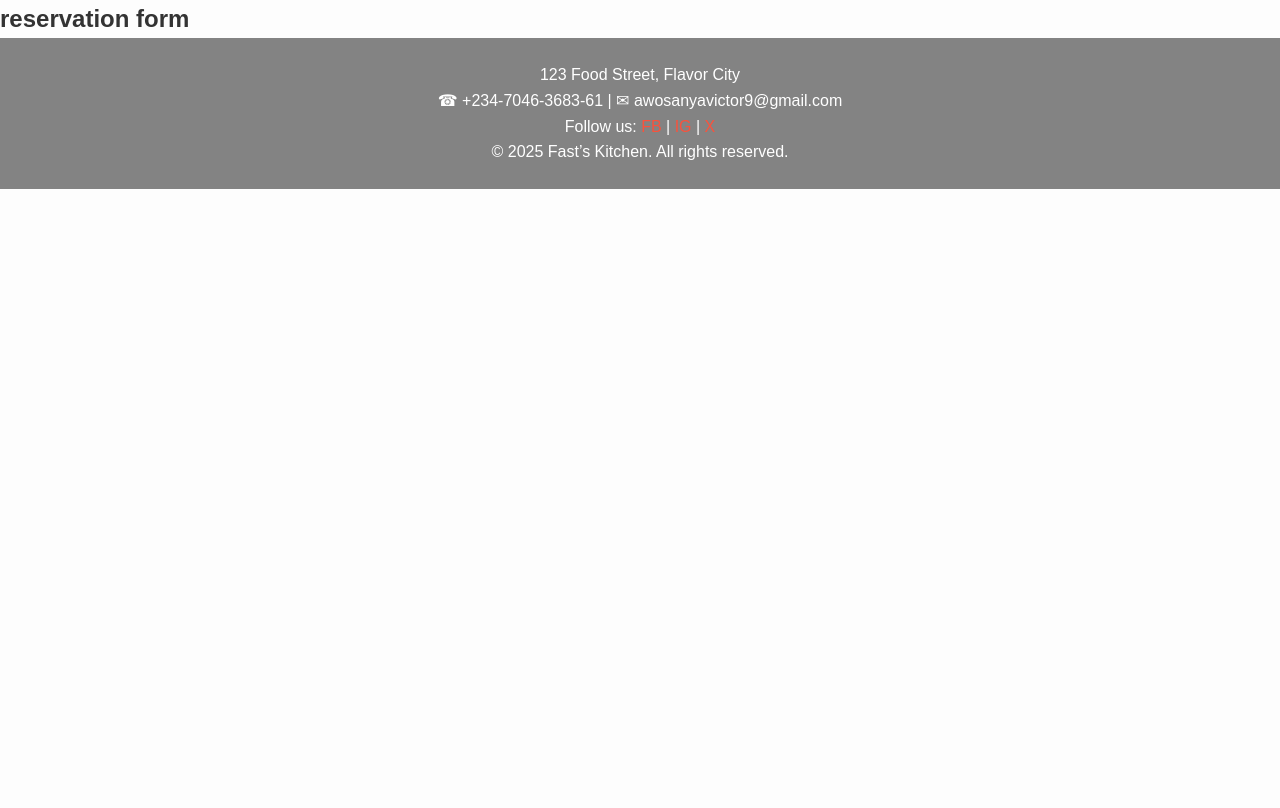
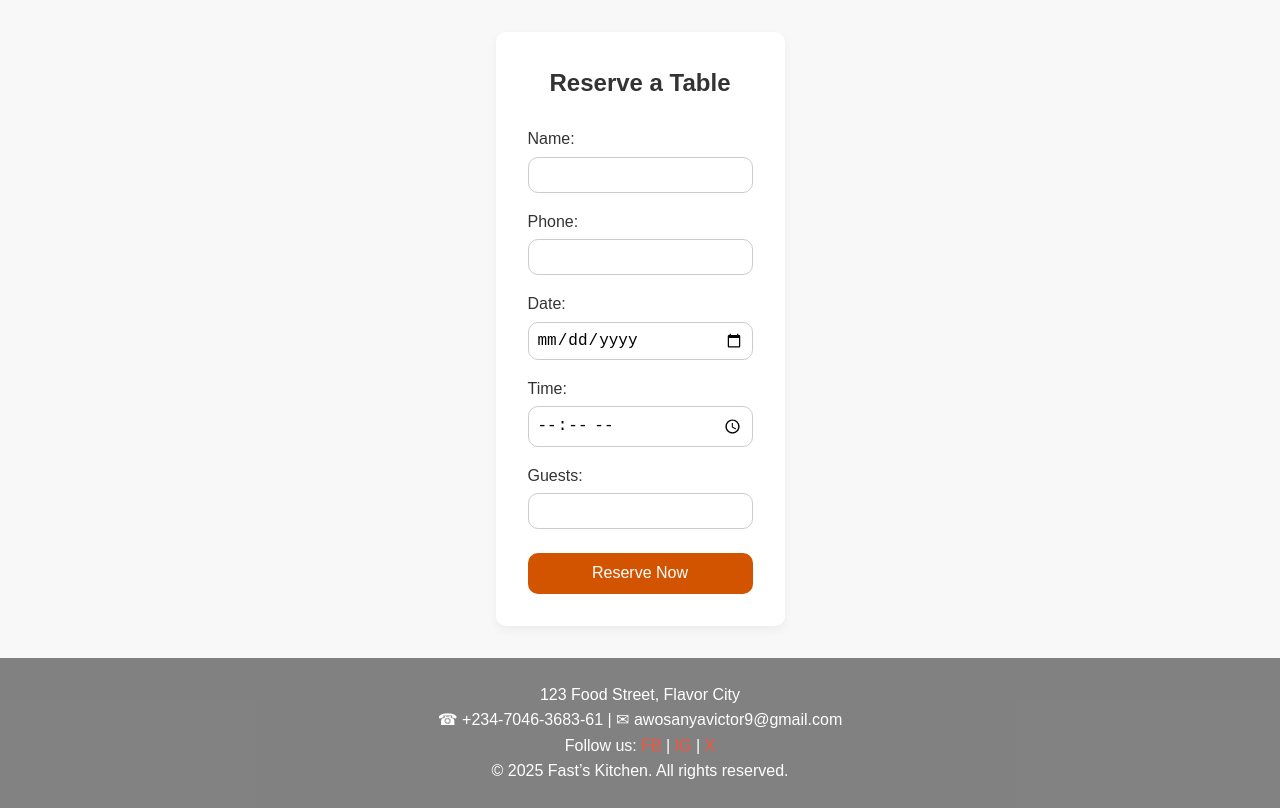
Before and after one commit to viipzy/Restaurant-Menu-Website, a plain HTML site: page reservation.html in a window 1280 px wide. Shown: the part 64-872 px from the top of the page. Before the commit the page ends 800 px from the top, so only its background shows below. Drawn offline with Linux system fonts and the light colour scheme.

Commit message:
reservation

```diff
--- a/order.scss
+++ b/order.scss
@@ -3,6 +3,14 @@ $bg-color: #f8f8f8;
 $text-color: #333;
 $border-radius: 10px;
 
+body {
+  font-family: "Poppins", sans-serif;
+  background: $bg-color;
+  color: $text-color;
+  display: flex;
+  flex-direction: column;
+  min-height: 100vh;
+}
 
 
 /* Order Section */
--- a/reservation.html
+++ b/reservation.html
@@ -3,16 +3,18 @@
     <head>
         <meta charset="utf-8">
         <meta http-equiv="X-UA-Compatible" content="IE=edge">
-        <title></title>
+        <title>Reservation</title>
         <meta name="description" content="">
         <meta name="viewport" content="width=device-width, initial-scale=1">
         <link rel="stylesheet" href="style.css">
+        <link rel="stylesheet" href="reservation.css">
+         <link rel="icon" type="image/x-icon" href="./cache/logo.png">
     </head>
     <body>
         <!--  Navbar -->
-  <header>
+    <header>
     <nav class="navbar">
-      <div class="logo">Fast’s Kitchen 🍴</div>
+      <div class="logo"> <h2>Fast’s Kitchen</h2> <img src="./cache/logo.png" class="logo" alt=""></div>
       <ul class="nav-links">
         <li><a href="index.html">Home</a></li>
         <li><a href="menu.html">Menu</a></li>
@@ -23,8 +25,43 @@
     </nav>
   </header>
 
-  <!-- main section -->
-   <h2>reservation form</h2>
+
+  <!-- Main section -->
+  <section class="reservation-section">
+    <h2>Reserve a Table</h2>
+
+    <form id="reservation-form">
+      <div class="form-group">
+        <label for="name">Name:</label>
+        <input type="text" id="name" required/>
+      </div>
+
+      <div class="form-group">
+        <label for="phone">Phone:</label>
+        <input type="tel" id="phone" required/>
+      </div>
+
+      <div class="form-group">
+        <label for="date">Date:</label>
+        <input type="date" id="date" required/>
+      </div>
+
+      <div class="form-group">
+        <label for="time">Time:</label>
+        <input type="time" id="time" required/>
+      </div>
+
+      <div class="form-group">
+        <label for="guests">Guests:</label>
+        <input type="number" id="guests" min="1" required/>
+      </div>
+
+      <button type="submit" class="reserve-btn">Reserve Now</button>
+    </form>
+
+    <p class="reservation-message">Reservation booked!</p>
+  </section>
+
 
 
         <!--  Footer -->
--- /dev/null
+++ b/reservation.scss
@@ -0,0 +1,87 @@
+
+
+* {
+  margin: 0;
+  padding: 0;
+  box-sizing: border-box;
+}
+
+body {
+  font-family: "Poppins", sans-serif;
+  background: $bg-color;
+  color: $text-color;
+  display: flex;
+  flex-direction: column;
+  min-height: 100vh;
+}
+
+/* Reservation Form */
+.reservation-section {
+  flex: 1;
+  max-width: 500px;
+  margin: 2rem auto;
+  background: white;
+  padding: 2rem;
+  border-radius: $border-radius;
+  box-shadow: 0 4px 10px rgba(0,0,0,0.05);
+  text-align: center;
+
+  h2 {
+    margin-bottom: 1.5rem;
+  }
+
+  form {
+    display: flex;
+    flex-direction: column;
+    gap: 1rem;
+    text-align: left;
+
+    .form-group {
+      display: flex;
+      flex-direction: column;
+
+      label {
+        font-weight: 500;
+        margin-bottom: 0.3rem;
+      }
+
+      input {
+        padding: 0.5rem;
+        border: 1px solid #ccc;
+        border-radius: $border-radius;
+        font-size: 1rem;
+
+        &:focus {
+          outline: none;
+          border-color: $primary-color;
+        }
+      }
+    }
+
+    .reserve-btn {
+      margin-top: 0.5rem;
+      background: $primary-color;
+      color: white;
+      border: none;
+      padding: 0.7rem;
+      border-radius: $border-radius;
+      font-size: 1rem;
+      cursor: pointer;
+      transition: background 0.3s;
+
+      &:hover {
+        background: darken($primary-color, 10%);
+      }
+    }
+  }
+
+  .reservation-message {
+    display: none;
+    margin-top: 1rem;
+    background: #e9ffe6;
+    color: #2e7d32;
+    padding: 0.8rem;
+    border-radius: $border-radius;
+    font-weight: 500;
+  }
+}
```
Also changed, not shown: order.css, reservation.css (added), 2 other files.
